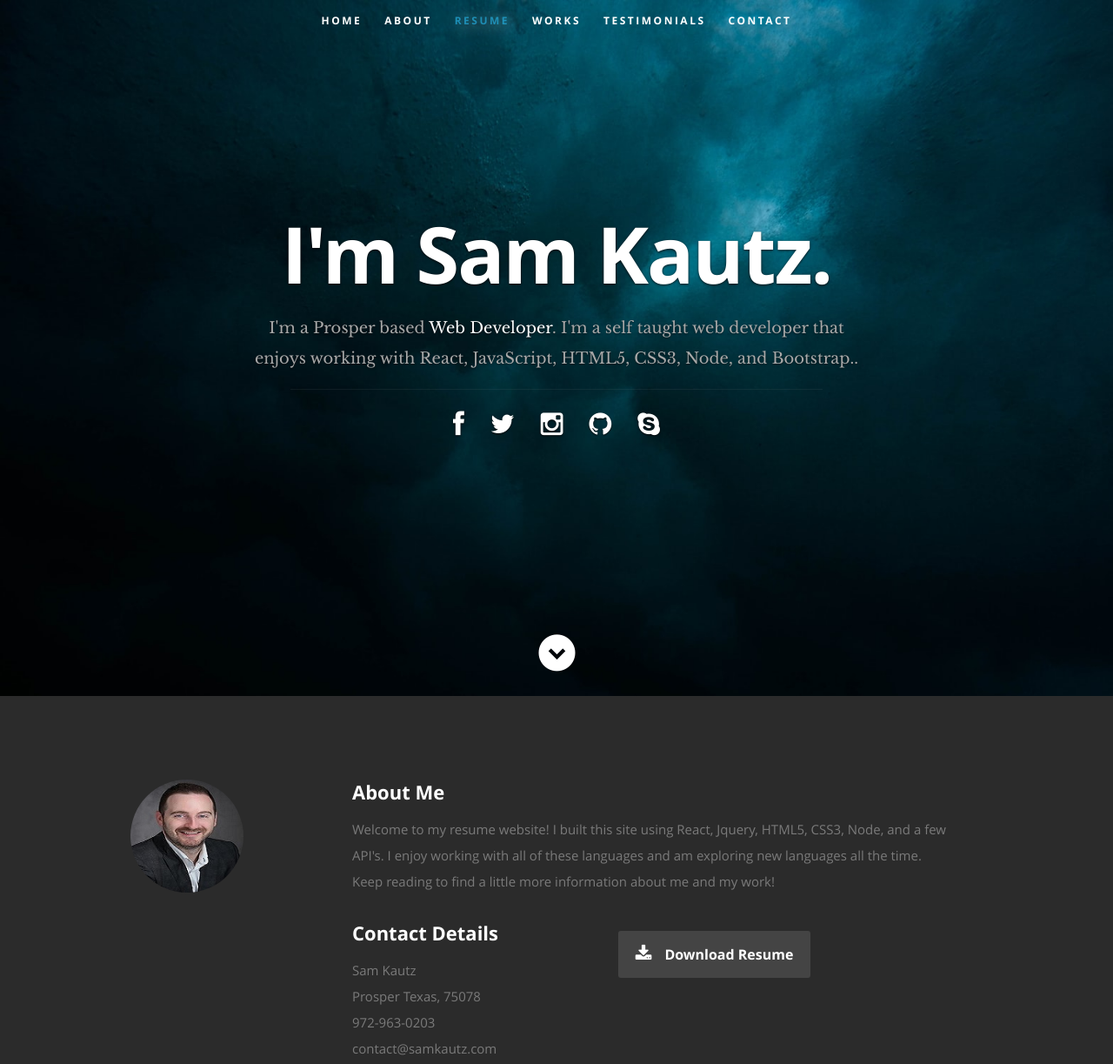
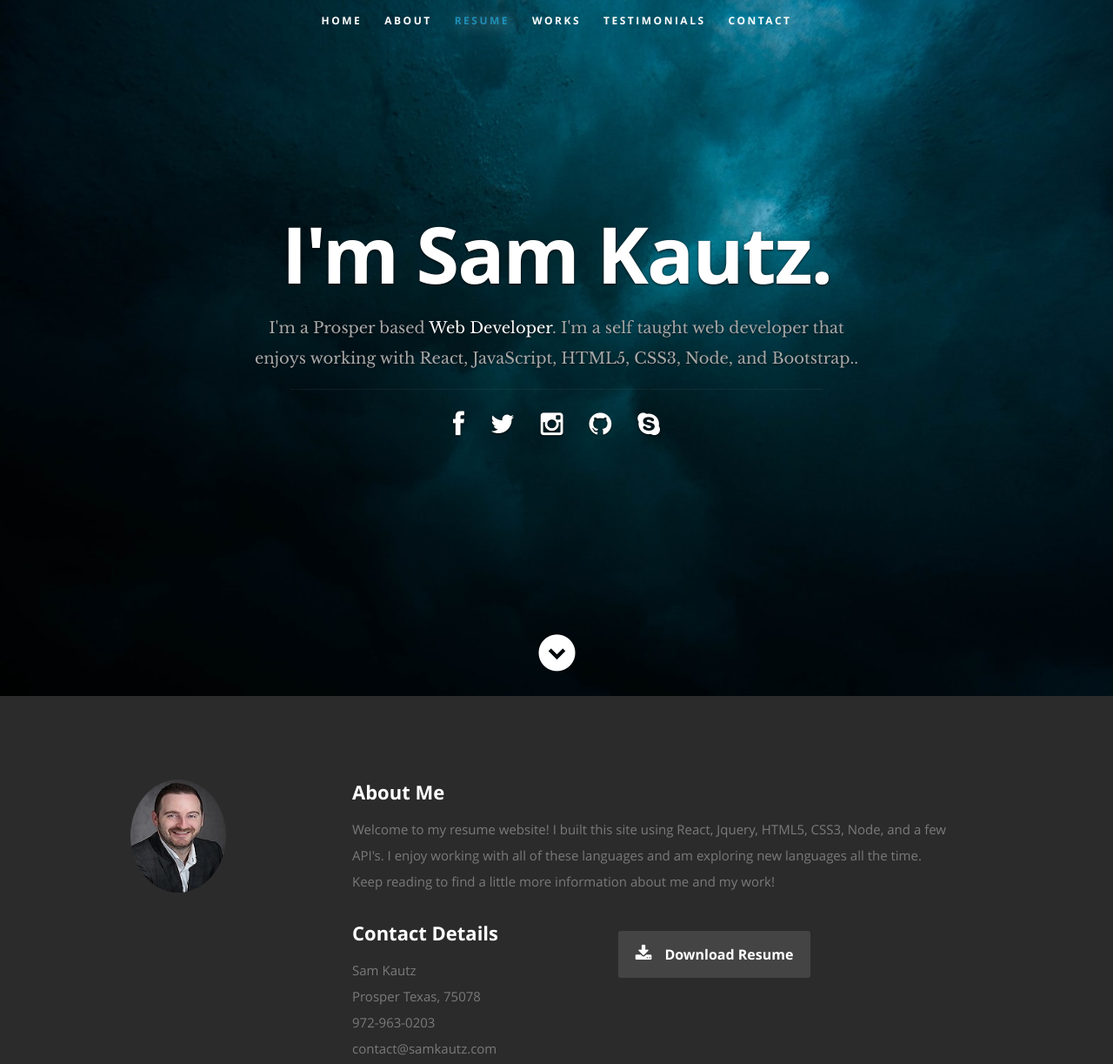
Before and after one commit to MrR-o-b-o-t/Portfolio, a React (Create React App) app: page / in a window 1280 px wide. Shown: the top 1223 px of the page at 87% size. Built offline with nearby package versions, Linux system fonts and the light colour scheme.

Commit message:
Update profile pic width

```diff
--- a/public/css/layout.css
+++ b/public/css/layout.css
@@ -219,7 +219,7 @@ ul#nav li.current a {
 }
 #about .profile-pic {
    position: relative;
-   width: 130px;
+   width: 110px;
    height: 130px;
    border-radius: 100%;
 }
```
